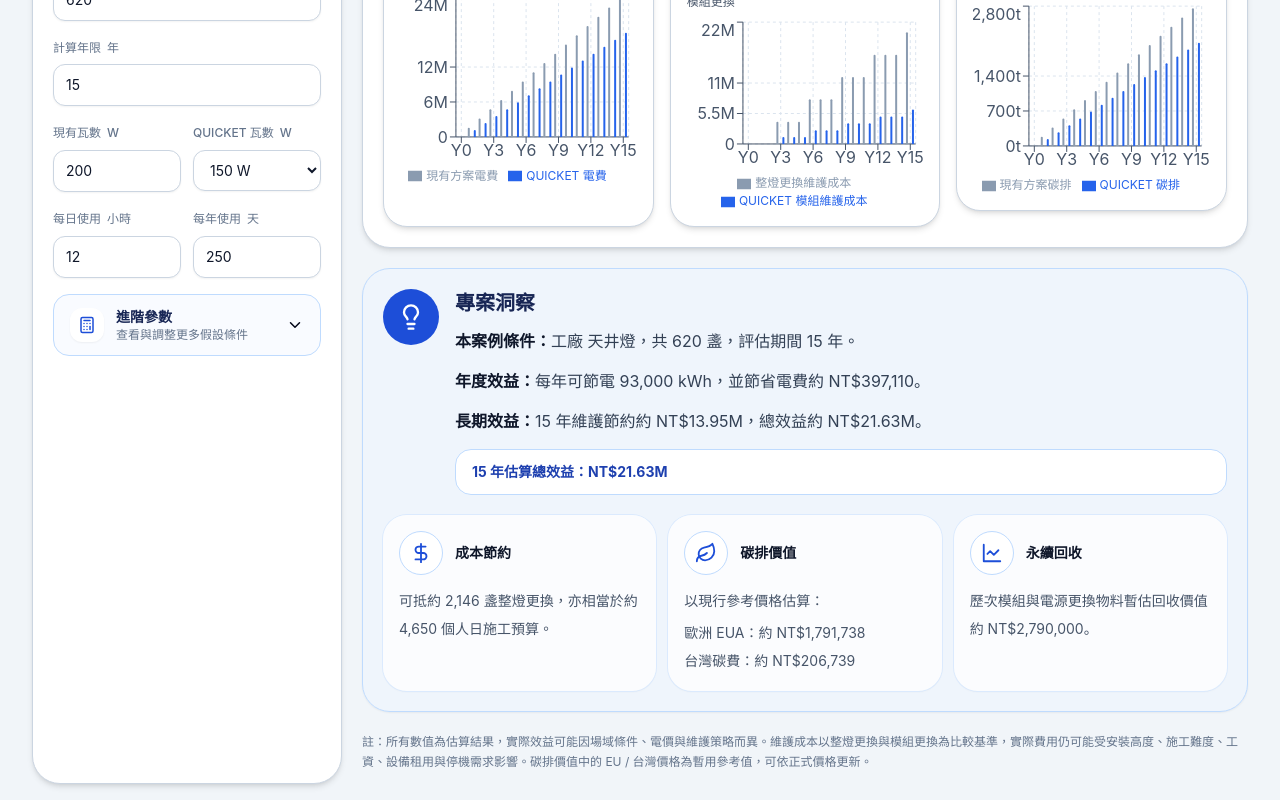
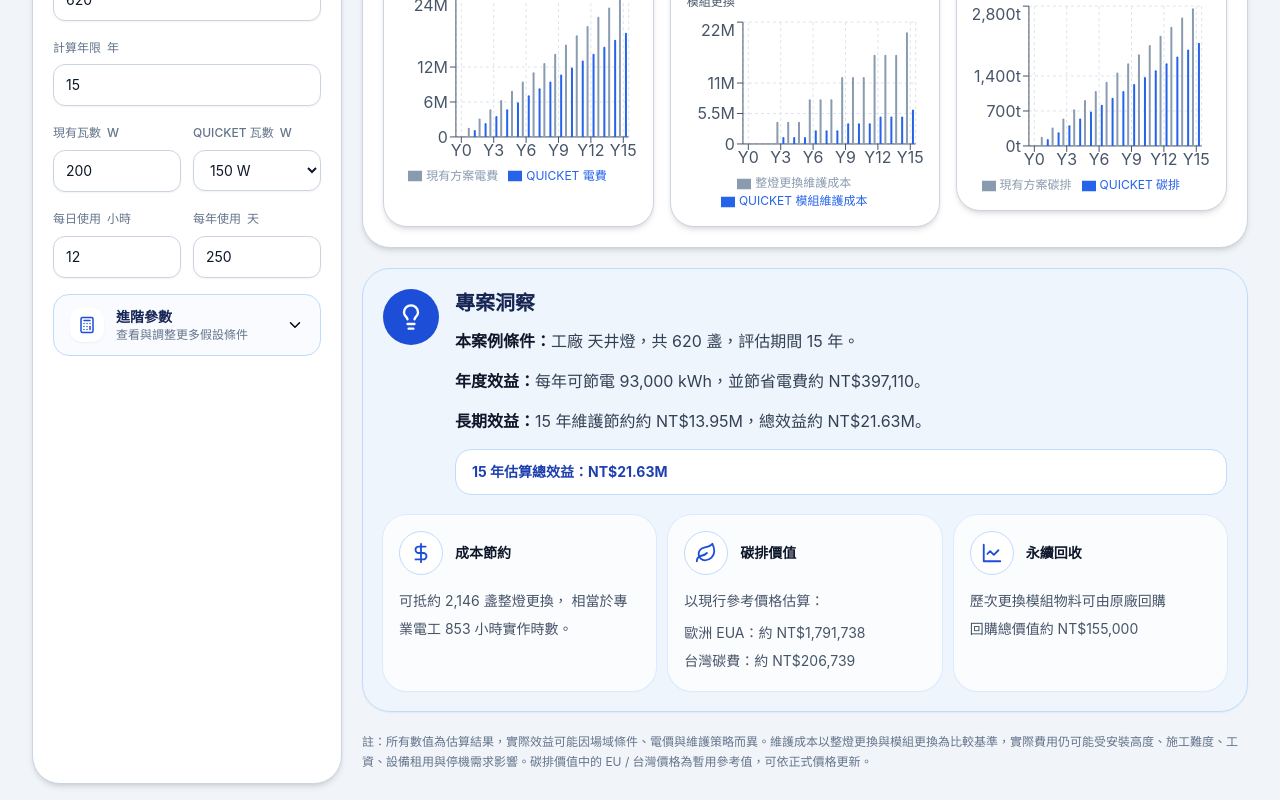
Before and after one commit to navy597103-glitch/quicket-savings-dashboard, a React (Vite) app: page / in a window 1280 px wide. Shown: the part 505-1305 px from the top of the page. Built offline with nearby package versions, Linux system fonts and the light colour scheme; the HTML template or start-up script is replaced by a standard one.

Commit message:
Add files via upload

```diff
--- a/src/App.jsx
+++ b/src/App.jsx
@@ -56,8 +56,9 @@
 // 可後續依最新市場或正式報價替換的參考值
 const EU_EUA_NTD_PER_TON = 2600
 const TAIWAN_CARBON_FEE_NTD_PER_TON = 300
-const EST_RECYCLED_MATERIAL_VALUE_PER_SET = 900
-const EST_LABOR_DAY_COST = 3000
+const EST_RECYCLED_MATERIAL_VALUE_PER_SET = 50
+const TRADITIONAL_REPLACEMENT_MINUTES = 17.5
+const QUICKET_MODULE_REPLACEMENT_MINUTES = 1
 const TREE_ABSORPTION_KG_PER_YEAR = 22
 
 
@@ -93,11 +94,12 @@
     insightLine1: (label,q,y)=> `${label}，共 ${q} 盞，評估期間 ${y} 年。`,
     insightLine2: (kwh,ntd)=> `每年可節電 ${kwh} kWh，並節省電費約 ${ntd}。`,
     insightLine3: (y,ms,ts)=> `${y} 年維護節約約 ${ms}，總效益約 ${ts}。`,
-    costComment:(repl,days)=> `可抵約 ${repl} 盞整燈更換，亦相當於約 ${days} 個人日施工預算。`,
+    costComment:(repl,hours)=> `可抵約 ${repl} 盞整燈更換，
+相當於專業電工 ${hours} 小時實作時數。`,
     carbonCommentHeader:'以現行參考價格估算：',
     carbonCommentEU:(v)=> `歐洲 EUA：約 ${v}`,
     carbonCommentTW:(v)=> `台灣碳費：約 ${v}`,
-    recycleComment:(v)=> `歷次模組與電源更換物料暫估回收價值約 ${v}。`,
+    recycleComment:(v)=> (<>歷次更換模組物料可由原廠回購<br />回購總價值約 {v}</>),
     customTag: '已自訂',
     wholeReplacementNote: '整燈拆換、重新安裝與相關施工成本。',
     moduleReplacementNote: '模組更換、較少拆裝與較低施工干擾。',
@@ -160,11 +162,12 @@
     insightLine1: (label,q,y)=> `${label}, ${q} fixtures in scope, evaluated over ${y} years.`,
     insightLine2: (kwh,ntd)=> `Estimated annual saving of ${kwh} kWh and ${ntd} in electricity cost.`,
     insightLine3: (y,ms,ts)=> `Estimated ${y}-year maintenance saving of ${ms}, with total benefit around ${ts}.`,
-    costComment:(repl,days)=> `Equivalent to about ${repl} full luminaire replacements, or roughly ${days} labor-days of field work.`,
+    costComment:(repl,hours)=> `Equivalent to about ${repl} full luminaire replacements.
+About ${hours} electrician work-hours avoided.`,
     carbonCommentHeader:'Estimated using current reference prices:',
     carbonCommentEU:(v)=> `EU EUA: ${v}`,
     carbonCommentTW:(v)=> `Taiwan carbon fee: ${v}`,
-    recycleComment:(v)=> `Estimated recovery value from replaced modules and drivers: ${v}.`,
+    recycleComment:(v)=> (<>Replaced modules can be bought back by QUICKET<br />Estimated buyback value: {v}</>),
     customTag: 'Customized',
     wholeReplacementNote: 'Whole luminaire removal, re-installation, and related field work.',
     moduleReplacementNote: 'Module replacement with less disassembly and lower field disruption.',
@@ -393,7 +396,7 @@
         <button type="button" onClick={onClose} className="rounded-full border border-slate-300 p-2 text-slate-500 transition hover:border-blue-200 hover:bg-blue-50 hover:text-blue-700" aria-label={t.kpiExplain.close}><X size={18} /></button>
       </div>
       <div className="grid gap-4 min-[900px]:grid-cols-[1fr_1fr_1.7fr]">
-        <div className="rounded-2xl border border-slate-300 bg-white p-4"><h3 className="mb-2 text-sm font-bold text-blue-950">{t.kpiExplain.sectionDesc}</h3><p className="text-sm leading-7 text-slate-600">{data.description}</p></div>
+        <div className="rounded-2xl border border-slate-300 bg-white p-4"><h3 className="mb-2 text-sm font-bold text-blue-950">{t.kpiExplain.sectionDesc}</h3><p className="whitespace-pre-line text-sm leading-7 text-slate-600">{data.description}</p></div>
         <div className="rounded-2xl border border-slate-300 bg-white p-4"><h3 className="mb-2 text-sm font-bold text-blue-950">{t.kpiExplain.sectionFormula}</h3><p className="text-sm leading-7 text-slate-700">{data.formula}</p></div>
         <div className="rounded-2xl border border-blue-200 bg-blue-50/40 p-4">
           <h3 className="mb-2 text-sm font-bold text-blue-950">{t.kpiExplain.sectionCase}</h3>
@@ -569,7 +572,8 @@
     const maintenanceReplacementEquivalent = Math.max(0, Math.round(maintenanceSaved / Math.max(currentMaintenanceCost, 1)))
     const annualModuleEquivalent = Math.max(0, Math.round(annualElectricitySaved / Math.max(quicketMaintenanceCost, 1)))
     const totalReplacementEquivalent = Math.max(0, Math.round(totalSaved / Math.max(currentMaintenanceCost, 1)))
-    const estimatedLaborDays = Math.max(0, Math.round(maintenanceSaved / EST_LABOR_DAY_COST))
+    const savedMinutesPerUnit = Math.max(0, TRADITIONAL_REPLACEMENT_MINUTES - QUICKET_MODULE_REPLACEMENT_MINUTES)
+    const estimatedLaborHours = Math.max(0, Math.round((quantity * currentMaintenanceCount * savedMinutesPerUnit) / 60))
     const euCarbonValue = (totalCarbonSaved / 1000) * EU_EUA_NTD_PER_TON
     const taiwanCarbonValue = (totalCarbonSaved / 1000) * TAIWAN_CARBON_FEE_NTD_PER_TON
     const recycledMaterialValue = quantity * quicketMaintenanceCount * EST_RECYCLED_MATERIAL_VALUE_PER_SET
@@ -593,7 +597,7 @@
       years, currentAnnualKwh, quicketAnnualKwh, annualKwhSaved, annualElectricitySaved, annualCarbonSaved,
       currentMaintenanceCount, quicketMaintenanceCount, currentMaintenanceTotal, quicketMaintenanceTotal,
       maintenanceSaved, totalElectricitySaved, totalCarbonSaved, carbonValue, totalSaved, yearlyRows,
-      maintenanceReplacementEquivalent, annualModuleEquivalent, totalReplacementEquivalent, estimatedLaborDays, euCarbonValue, taiwanCarbonValue, recycledMaterialValue,
+      maintenanceReplacementEquivalent, annualModuleEquivalent, totalReplacementEquivalent, estimatedLaborHours, euCarbonValue, taiwanCarbonValue, recycledMaterialValue,
     }
   }, [form])
 
@@ -776,7 +780,7 @@
               </div>
               <div className="mt-5 grid gap-3 md:grid-cols-3">
                 <MetricBlock icon={DollarSign} title={t.costSaving}>
-                  {t.costComment(formatNumber(result.maintenanceReplacementEquivalent), formatNumber(result.estimatedLaborDays))}
+                  {t.costComment(formatNumber(result.maintenanceReplacementEquivalent), formatNumber(result.estimatedLaborHours))}
                 </MetricBlock>
                 <MetricBlock icon={Leaf} title={t.carbonValue}>
                   <div><div>{t.carbonCommentHeader}</div><div className="mt-1">{t.carbonCommentEU(formatNTD(result.euCarbonValue))}</div><div>{t.carbonCommentTW(formatNTD(result.taiwanCarbonValue))}</div></div>
```
